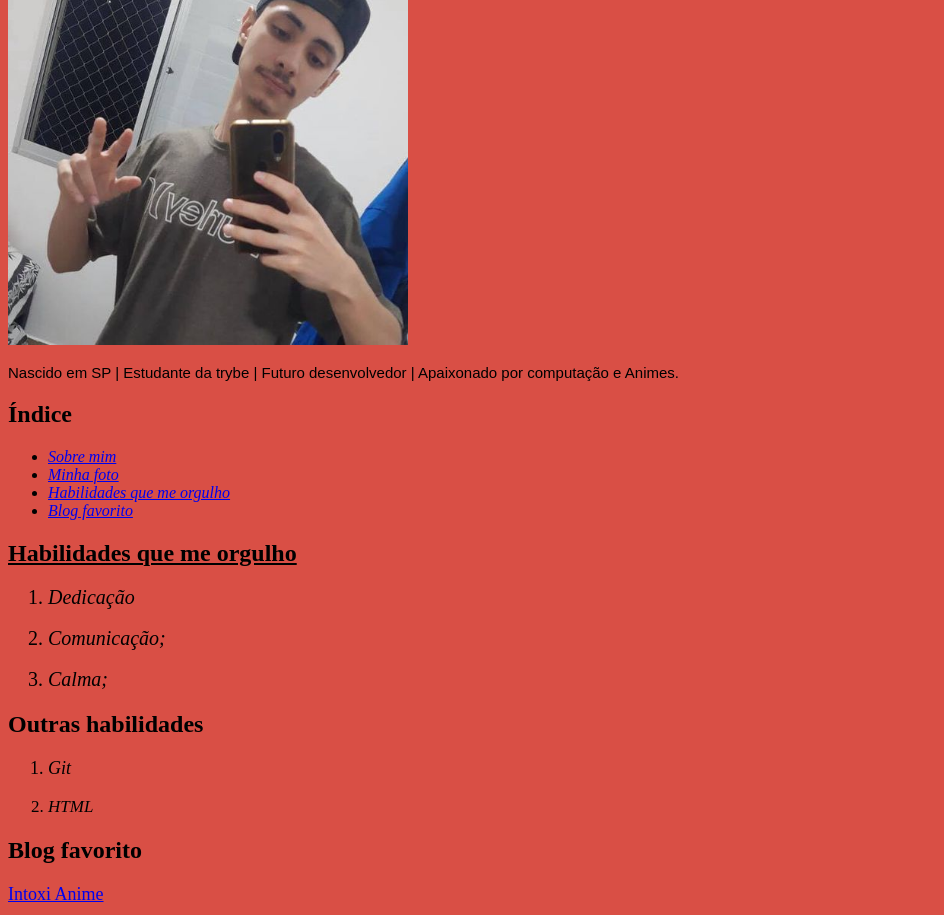
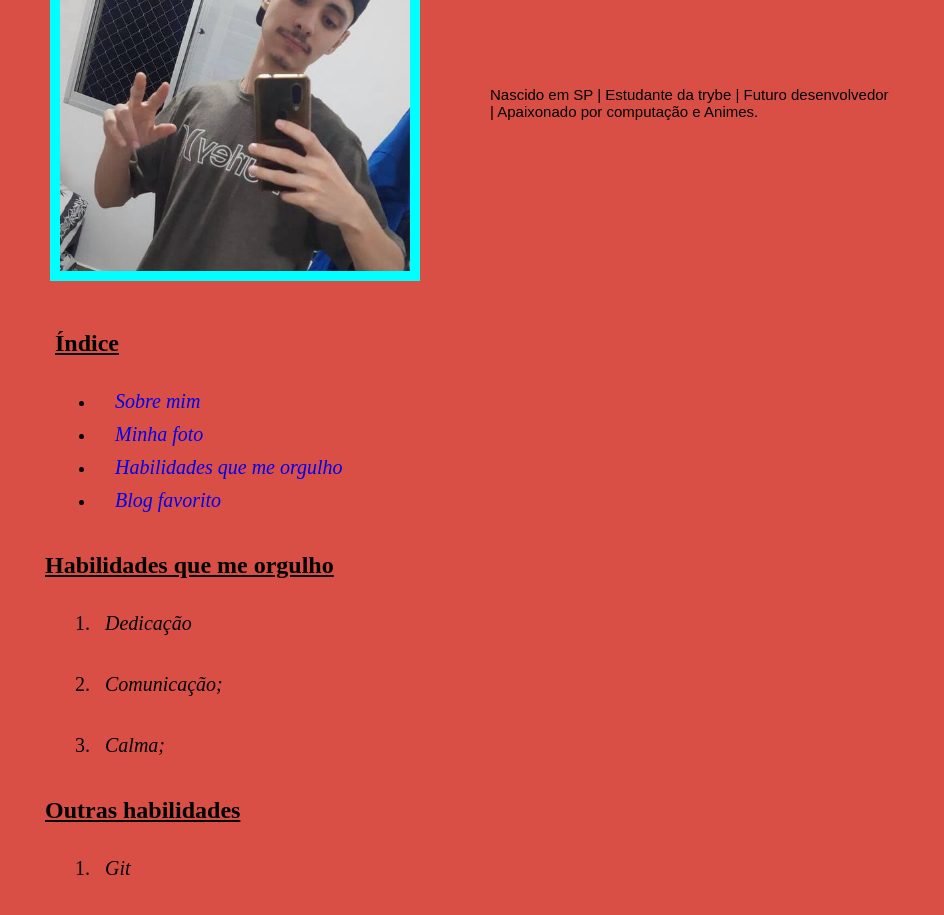
Before and after one commit to matheusDom1/matheusDom1.github.io, a plain HTML site: page index.html in a window 1280 px wide. Shown: the part 124-1039 px from the top of the page, without its empty margins (0-944 px from the left). Drawn offline with Linux system fonts and the light colour scheme.

Commit message:
alterando posicionamento

```diff
--- a/index.html
+++ b/index.html
@@ -11,23 +11,13 @@
 
   <body>
     <div id="header">
-        <div id="nome">
 
-            <h1 id="sobreMim"><strong>Matheus Domingues Duarte Pereira</strong></h1>
+      <h1 id="sobreMim"><strong>Matheus Domingues Duarte Pereira</strong></h1>
 
-        </div>
+      <img id="minhafoto" src="Eu.png" alt="Foto minha de boné no meu quarto" width="350px">
 
-        <div id="minhafoto">
+      <p id="descricao" class="letras1">Nascido em SP | Estudante da trybe | Futuro desenvolvedor | Apaixonado por computação e Animes.</p>
 
-            <img src="Eu.png" alt="Foto minha de boné no meu quarto" width="400px">
-
-        </div>
-
-        <div id="descrição">
-
-            <p class="letras1">Nascido em SP | Estudante da trybe | Futuro desenvolvedor | Apaixonado por computação e Animes.</p>
-
-        </div>
     </div>
 
     <div id="indice">
@@ -45,17 +35,17 @@
 
     </div>
 
-    <div id="habilidades">
+    <div id="habilidades-div">
 
         <h2 id="Habilidades">Habilidades que me orgulho</h2>
 
         <ol>
 
-          <li class="dedication"><em>Dedicação</em></li>
+          <li class="font20"><em>Dedicação</em></li>
           <br>
-          <li class="comunication"><em>Comunicação;</em></li>
+          <li class="font20"><em>Comunicação;</em></li>
           <br>
-          <li class="calm"><em>Calma;</em></li>
+          <li class="font20"><em>Calma;</em></li>
 
         </ol>
 
@@ -67,9 +57,9 @@
 
         <ol>
 
-          <li class="git1"><em>Git</em></li>
+          <li class="font20"><em>Git</em></li>
           <br>
-          <li class="html2"><em>HTML</em></li>
+          <li class="font20"><em>HTML</em></li>
 
         </ol>
 
--- a/style.css
+++ b/style.css
@@ -10,24 +10,58 @@
    body {
     background-color: rgb(217,79,69);
    }
-   .dedication {
+
+   .font20 {
     font-size: 20px;
    }
-   .comunication {
-    font-size: 20px;
-   }
-   .calm {
-    font-size: 20px;
-   }
-   .git1 {
+   /* .git1 {
     font-size: 18px;
    }
    .html2 {
     font-size: 17px;
    }
    #intoxi {
-    font-size: 18px;
-   }
-   #Habilidades {
+    font-size: 18px; */
+
+   h2 {
     text-decoration: underline;
    }
+   #descricao {
+    position: absolute;
+    left: 480px;
+    top: 200px;
+    max-width: 400px;
+   }
+   #sobreMim {
+    position: absolute;
+    text-align: center;
+    left: 30%;
+    right: 30%;
+   }
+
+   #header {
+    padding:10px;
+
+
+   }
+   #minhafoto {
+
+    padding: 10px;
+    background-color: aqua;
+   }
+   * {
+    margin: 10px;
+   }
+   div {
+    padding: 5px;
+   }
+   a {
+    text-decoration: none;
+    font-size: 20px;
+   }
+   a:hover {
+    text-transform: uppercase;
+   }
+   h2 {
+    height: 50px;
+   }
```
